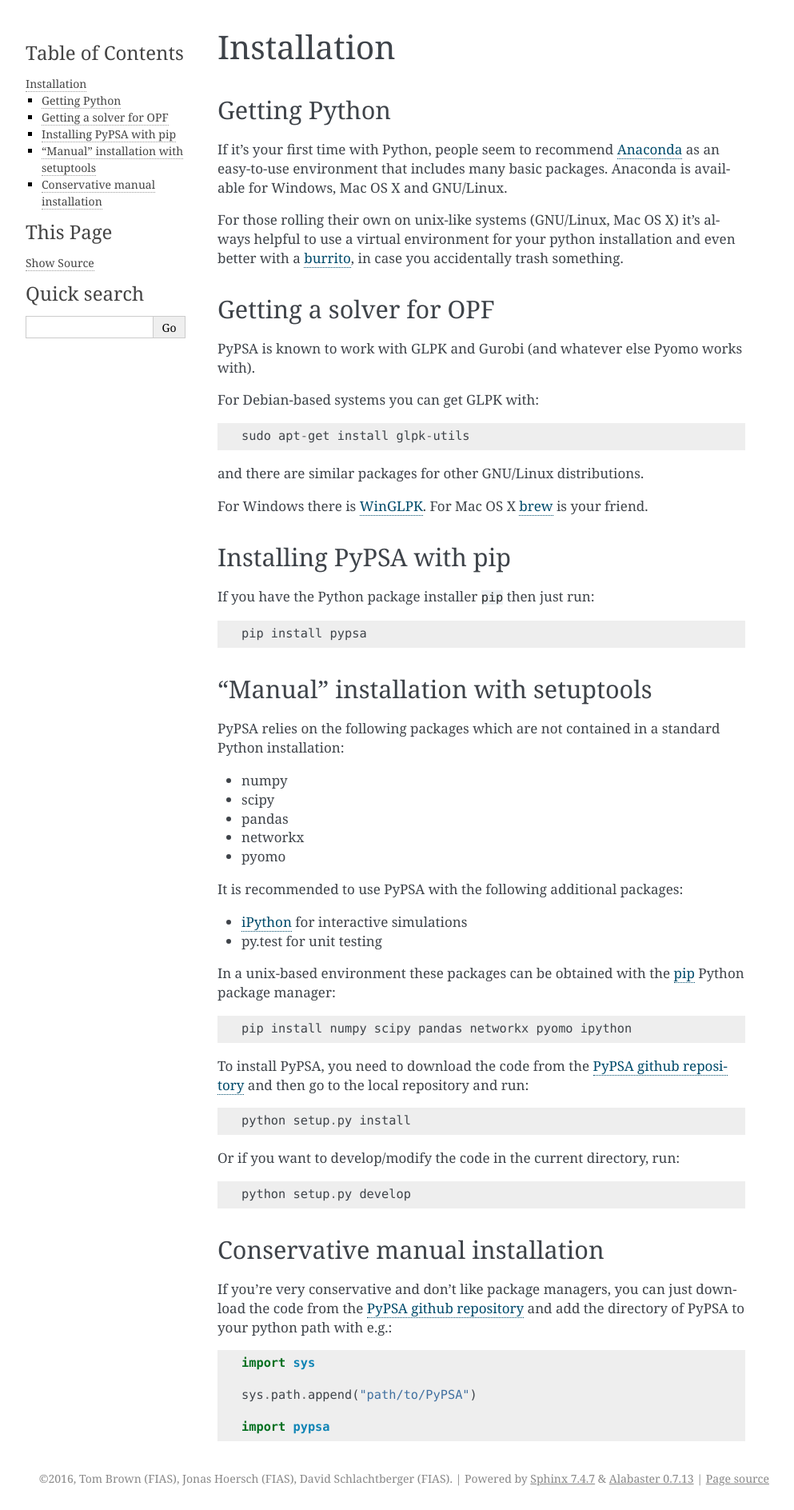
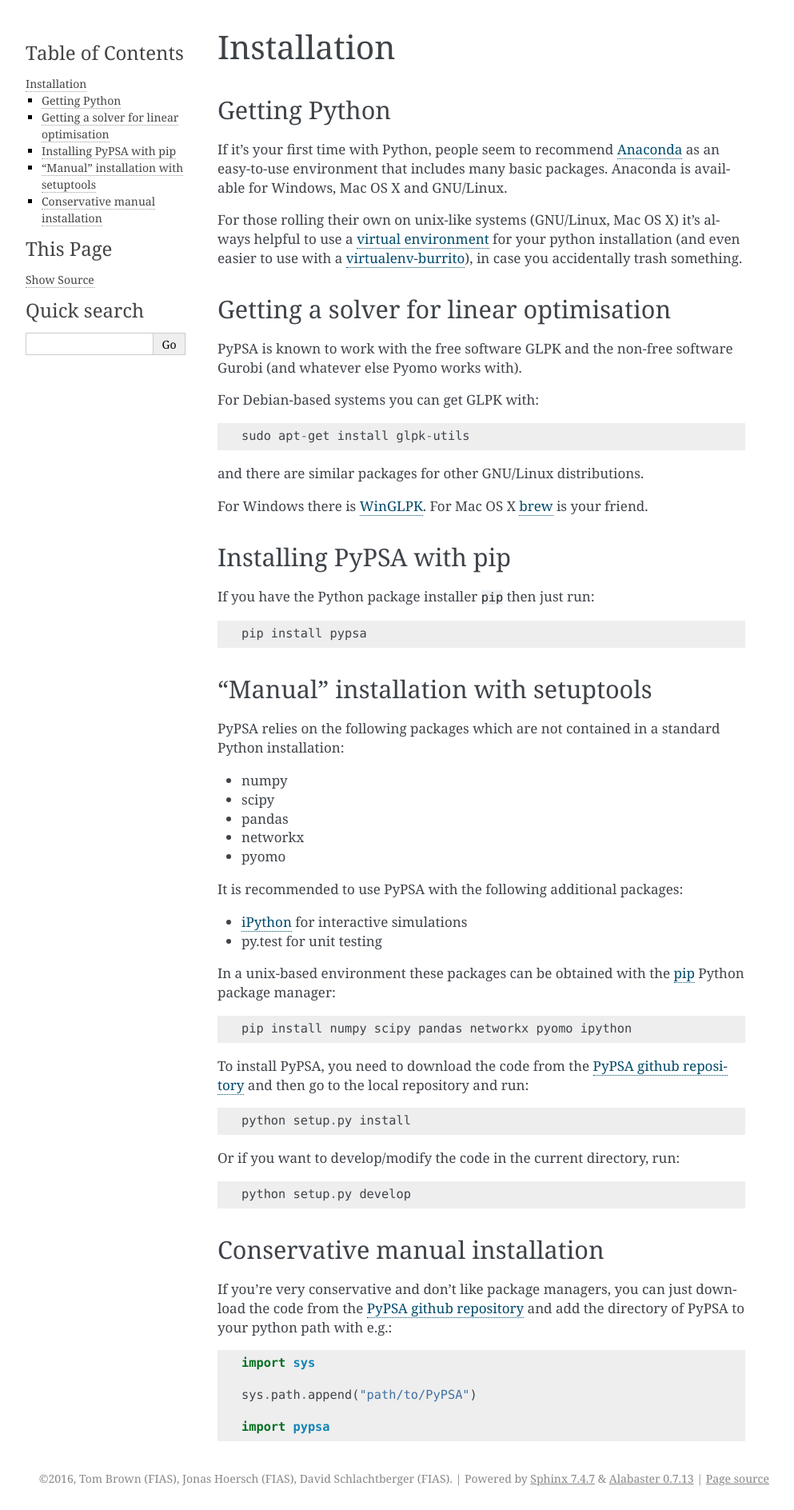
Before and after one commit to PyPSA/PyPSA, a Sphinx documentation site: the page built from doc/installation.rst, in a window 1280 px wide. Shown: the whole page at 80% size, without its empty margins (148-1141 px from the left). Built offline with Sphinx 7.4.7, drawn with Linux system fonts in a browser that asks for light colours; formulas are drawn with MathJax 3.

```diff
--- a/doc/installation.rst
+++ b/doc/installation.rst
@@ -13,18 +13,19 @@ for Windows, Mac OS X and GNU/Linux.
 
 
 For those rolling their own on unix-like systems (GNU/Linux, Mac OS X)
-it's always helpful to use a virtual environment for your python
-installation and even better with a `burrito
-<https://github.com/brainsik/virtualenv-burrito>`_, in case you
+it's always helpful to use a `virtual environment
+<https://pypi.python.org/pypi/virtualenv>`_ for your python
+installation (and even easier to use with a `virtualenv-burrito
+<https://github.com/brainsik/virtualenv-burrito>`_), in case you
 accidentally trash something.
 
 
 
-Getting a solver for OPF
-========================
+Getting a solver for linear optimisation
+========================================
 
-PyPSA is known to work with GLPK and Gurobi (and whatever else Pyomo
-works with).
+PyPSA is known to work with the free software GLPK and the non-free
+software Gurobi (and whatever else Pyomo works with).
 
 For Debian-based systems you can get GLPK with::
 
@@ -34,7 +35,6 @@ and there are similar packages for other GNU/Linux distributions.
 
 For Windows there is `WinGLPK <http://winglpk.sourceforge.net/>`_. For
 Mac OS X `brew <http://brew.sh/>`_ is your friend.
-
 
 
 
```
Also changed, not shown: README.rst (+9 -0 lines), doc/introduction.rst (+9 -0 lines), doc/mailing_list.rst (+10 -1 lines), 1 other file.
